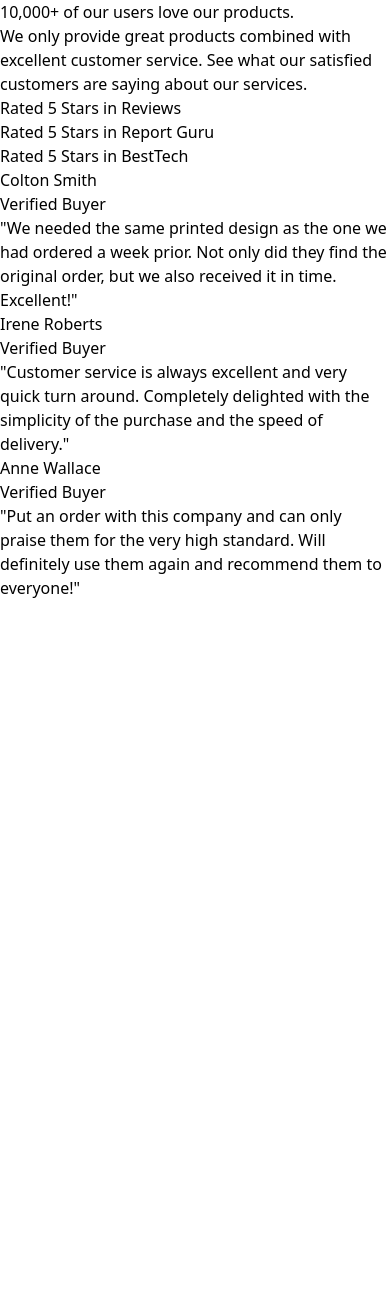
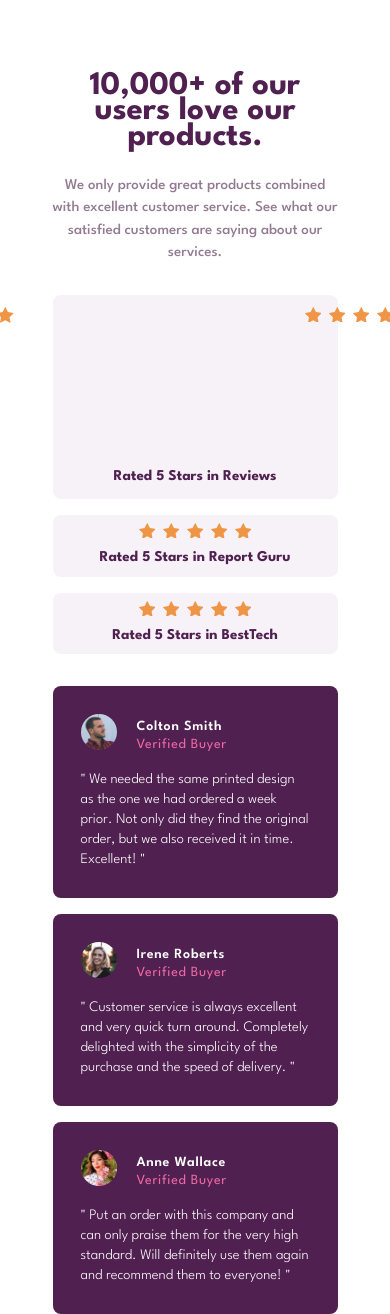
Before and after one commit to shaversj/social-proof-section-master, a React (Vite) app: page / in a window 390 px wide. Before the commit the page ends 844 px from the top, so only its background shows below. Built offline with nearby package versions, Linux system fonts and the light colour scheme.

Commit message:
Mobile layout changes

```diff
--- a/src/App.jsx
+++ b/src/App.jsx
@@ -1,52 +1,114 @@
 
+import coltonProfile from './assets/images/image-colton.jpg'
+import anneProfile from './assets/images/image-anne.jpg'
+import ireneProfile from './assets/images/image-irene.jpg'
 function App() {
 
 
   return (
     <>
-        <main>
+        <main className={"max-w-screen-sm bg-white mx-auto min-h-screen px-5 font-League-Spartan space-y-8 first:pt-[4.6rem]"}>
             <div>
-                <h1>10,000+ of our users love our products.</h1>
-                <p>We only provide great products combined with excellent customer service.
+                <h1 className={"text-very-dark-magenta text-[33px] font-bold leading-[1.6rem] text-center"}>10,000+ of our users love our products.</h1>
+                <p className={"pt-6 text-dark-grayish-magenta text-center leading-[1.38rem] text-[15px] font-medium"}>We only provide great products combined with excellent customer service.
                     See what our satisfied customers are saying about our services.</p>
             </div>
 
-            <div>
-                <h2>Rated 5 Stars in Reviews</h2>
-                <h2>Rated 5 Stars in Report Guru</h2>
-                <h2>Rated 5 Stars in BestTech</h2>
+
+
+            <div className={"w-full space-y-4"}>
+                <div className={"bg-light-grayish-magenta space-y-2 py-3 rounded-lg flex flex-col items-center"}>
+                    <div className={"flex gap-x-2 justify-center"}>
+                        <svg className={""} xmlns="http://www.w3.org/2000/svg"><path fill="#EF9546" d="M16.539 6.097a.297.297 0 0 0-.24-.202l-5.36-.779L8.542.26a.296.296 0 0 0-.53 0L5.613 5.117l-5.36.779a.297.297 0 0 0-.165.505l3.88 3.78-.917 5.34a.297.297 0 0 0 .43.312l4.795-2.52 4.794 2.52a.296.296 0 0 0 .43-.313l-.916-5.338 3.88-3.782c.08-.08.11-.197.075-.304z"/></svg>
+                        <svg xmlns="http://www.w3.org/2000/svg" width="16" height="15"><path fill="#EF9546" d="M16.539 6.097a.297.297 0 0 0-.24-.202l-5.36-.779L8.542.26a.296.296 0 0 0-.53 0L5.613 5.117l-5.36.779a.297.297 0 0 0-.165.505l3.88 3.78-.917 5.34a.297.297 0 0 0 .43.312l4.795-2.52 4.794 2.52a.296.296 0 0 0 .43-.313l-.916-5.338 3.88-3.782c.08-.08.11-.197.075-.304z"/></svg>
+                        <svg xmlns="http://www.w3.org/2000/svg" width="16" height="15"><path fill="#EF9546" d="M16.539 6.097a.297.297 0 0 0-.24-.202l-5.36-.779L8.542.26a.296.296 0 0 0-.53 0L5.613 5.117l-5.36.779a.297.297 0 0 0-.165.505l3.88 3.78-.917 5.34a.297.297 0 0 0 .43.312l4.795-2.52 4.794 2.52a.296.296 0 0 0 .43-.313l-.916-5.338 3.88-3.782c.08-.08.11-.197.075-.304z"/></svg>
+                        <svg xmlns="http://www.w3.org/2000/svg" width="16" height="15"><path fill="#EF9546" d="M16.539 6.097a.297.297 0 0 0-.24-.202l-5.36-.779L8.542.26a.296.296 0 0 0-.53 0L5.613 5.117l-5.36.779a.297.297 0 0 0-.165.505l3.88 3.78-.917 5.34a.297.297 0 0 0 .43.312l4.795-2.52 4.794 2.52a.296.296 0 0 0 .43-.313l-.916-5.338 3.88-3.782c.08-.08.11-.197.075-.304z"/></svg>
+                        <svg xmlns="http://www.w3.org/2000/svg" width="16" height="15"><path fill="#EF9546" d="M16.539 6.097a.297.297 0 0 0-.24-.202l-5.36-.779L8.542.26a.296.296 0 0 0-.53 0L5.613 5.117l-5.36.779a.297.297 0 0 0-.165.505l3.88 3.78-.917 5.34a.297.297 0 0 0 .43.312l4.795-2.52 4.794 2.52a.296.296 0 0 0 .43-.313l-.916-5.338 3.88-3.782c.08-.08.11-.197.075-.304z"/></svg>
+                    </div>
+                    <h2 className={"text-very-dark-magenta font-bold text-[15px] text-center"}>Rated 5 Stars in Reviews</h2>
+                </div>
+                <div className={"bg-light-grayish-magenta space-y-2 py-2 rounded-lg"}>
+                    <div className={"flex gap-x-2 justify-center"}>
+                        <svg xmlns="http://www.w3.org/2000/svg" width="16" height="15"><path fill="#EF9546" d="M16.539 6.097a.297.297 0 0 0-.24-.202l-5.36-.779L8.542.26a.296.296 0 0 0-.53 0L5.613 5.117l-5.36.779a.297.297 0 0 0-.165.505l3.88 3.78-.917 5.34a.297.297 0 0 0 .43.312l4.795-2.52 4.794 2.52a.296.296 0 0 0 .43-.313l-.916-5.338 3.88-3.782c.08-.08.11-.197.075-.304z"/></svg>
+                        <svg xmlns="http://www.w3.org/2000/svg" width="16" height="15"><path fill="#EF9546" d="M16.539 6.097a.297.297 0 0 0-.24-.202l-5.36-.779L8.542.26a.296.296 0 0 0-.53 0L5.613 5.117l-5.36.779a.297.297 0 0 0-.165.505l3.88 3.78-.917 5.34a.297.297 0 0 0 .43.312l4.795-2.52 4.794 2.52a.296.296 0 0 0 .43-.313l-.916-5.338 3.88-3.782c.08-.08.11-.197.075-.304z"/></svg>
+                        <svg xmlns="http://www.w3.org/2000/svg" width="16" height="15"><path fill="#EF9546" d="M16.539 6.097a.297.297 0 0 0-.24-.202l-5.36-.779L8.542.26a.296.296 0 0 0-.53 0L5.613 5.117l-5.36.779a.297.297 0 0 0-.165.505l3.88 3.78-.917 5.34a.297.297 0 0 0 .43.312l4.795-2.52 4.794 2.52a.296.296 0 0 0 .43-.313l-.916-5.338 3.88-3.782c.08-.08.11-.197.075-.304z"/></svg>
+                        <svg xmlns="http://www.w3.org/2000/svg" width="16" height="15"><path fill="#EF9546" d="M16.539 6.097a.297.297 0 0 0-.24-.202l-5.36-.779L8.542.26a.296.296 0 0 0-.53 0L5.613 5.117l-5.36.779a.297.297 0 0 0-.165.505l3.88 3.78-.917 5.34a.297.297 0 0 0 .43.312l4.795-2.52 4.794 2.52a.296.296 0 0 0 .43-.313l-.916-5.338 3.88-3.782c.08-.08.11-.197.075-.304z"/></svg>
+                        <svg xmlns="http://www.w3.org/2000/svg" width="16" height="15"><path fill="#EF9546" d="M16.539 6.097a.297.297 0 0 0-.24-.202l-5.36-.779L8.542.26a.296.296 0 0 0-.53 0L5.613 5.117l-5.36.779a.297.297 0 0 0-.165.505l3.88 3.78-.917 5.34a.297.297 0 0 0 .43.312l4.795-2.52 4.794 2.52a.296.296 0 0 0 .43-.313l-.916-5.338 3.88-3.782c.08-.08.11-.197.075-.304z"/></svg>
+                    </div>
+                    <h2 className={"text-very-dark-magenta font-bold text-[15px] text-center"}>Rated 5 Stars in Report Guru</h2>
+                </div>
+                <div className={"bg-light-grayish-magenta space-y-2 py-2 rounded-lg"}>
+                    <div className={"flex gap-x-2 justify-center"}>
+                        <svg xmlns="http://www.w3.org/2000/svg" width="16" height="15"><path fill="#EF9546" d="M16.539 6.097a.297.297 0 0 0-.24-.202l-5.36-.779L8.542.26a.296.296 0 0 0-.53 0L5.613 5.117l-5.36.779a.297.297 0 0 0-.165.505l3.88 3.78-.917 5.34a.297.297 0 0 0 .43.312l4.795-2.52 4.794 2.52a.296.296 0 0 0 .43-.313l-.916-5.338 3.88-3.782c.08-.08.11-.197.075-.304z"/></svg>
+                        <svg xmlns="http://www.w3.org/2000/svg" width="16" height="15"><path fill="#EF9546" d="M16.539 6.097a.297.297 0 0 0-.24-.202l-5.36-.779L8.542.26a.296.296 0 0 0-.53 0L5.613 5.117l-5.36.779a.297.297 0 0 0-.165.505l3.88 3.78-.917 5.34a.297.297 0 0 0 .43.312l4.795-2.52 4.794 2.52a.296.296 0 0 0 .43-.313l-.916-5.338 3.88-3.782c.08-.08.11-.197.075-.304z"/></svg>
+                        <svg xmlns="http://www.w3.org/2000/svg" width="16" height="15"><path fill="#EF9546" d="M16.539 6.097a.297.297 0 0 0-.24-.202l-5.36-.779L8.542.26a.296.296 0 0 0-.53 0L5.613 5.117l-5.36.779a.297.297 0 0 0-.165.505l3.88 3.78-.917 5.34a.297.297 0 0 0 .43.312l4.795-2.52 4.794 2.52a.296.296 0 0 0 .43-.313l-.916-5.338 3.88-3.782c.08-.08.11-.197.075-.304z"/></svg>
+                        <svg xmlns="http://www.w3.org/2000/svg" width="16" height="15"><path fill="#EF9546" d="M16.539 6.097a.297.297 0 0 0-.24-.202l-5.36-.779L8.542.26a.296.296 0 0 0-.53 0L5.613 5.117l-5.36.779a.297.297 0 0 0-.165.505l3.88 3.78-.917 5.34a.297.297 0 0 0 .43.312l4.795-2.52 4.794 2.52a.296.296 0 0 0 .43-.313l-.916-5.338 3.88-3.782c.08-.08.11-.197.075-.304z"/></svg>
+                        <svg xmlns="http://www.w3.org/2000/svg" width="16" height="15"><path fill="#EF9546" d="M16.539 6.097a.297.297 0 0 0-.24-.202l-5.36-.779L8.542.26a.296.296 0 0 0-.53 0L5.613 5.117l-5.36.779a.297.297 0 0 0-.165.505l3.88 3.78-.917 5.34a.297.297 0 0 0 .43.312l4.795-2.52 4.794 2.52a.296.296 0 0 0 .43-.313l-.916-5.338 3.88-3.782c.08-.08.11-.197.075-.304z"/></svg>
+                    </div>
+                    <h2 className={"text-very-dark-magenta font-bold text-[15px] text-center"}>Rated 5 Stars in BestTech</h2>
+                </div>
             </div>
 
-            <div>
-                <div>
-                    <h2>Colton Smith</h2>
-                    <h3>Verified Buyer</h3>
-                    <p>
-                        "We needed the same printed design as the one we had ordered a week prior.
+            <div className={"space-y-4"}>
+                <div className={"bg-very-dark-magenta p-7 space-y-5 rounded-lg"}>
+                    <div className={"flex items-center space-x-5"}>
+                        <div className={""}>
+                            <img className={"rounded-full w-[36px] h-[36px]"} src={coltonProfile} alt={""} />
+                        </div>
+                        <div className={""}>
+                            <span className={"text-custom-white text-sm font-semibold tracking-wider"}>Colton Smith</span>
+                            <span className={"text-soft-pink text-sm leading-[.7rem] block tracking-wider"}>Verified Buyer</span>
+                        </div>
+
+                    </div>
+
+                    <p className={"text-custom-white text-[14.5px] font-thin leading-5"}>
+                        " We needed the same printed design as the one we had ordered a week prior.
                         Not only did they find the original order, but we also received it in time.
-                        Excellent!"
+                        Excellent! "
                     </p>
 
                 </div>
 
-                <div>
-                    <h2>Irene Roberts</h2>
-                    <h3>Verified Buyer</h3>
-                    <p>
-                        "Customer service is always excellent and very quick turn around. Completely
-                        delighted with the simplicity of the purchase and the speed of delivery."
+                <div className={"bg-very-dark-magenta p-7 space-y-5 rounded-lg"}>
+                    <div className={"flex items-center space-x-5"}>
+                        <div className={""}>
+                            <img className={"rounded-full w-[36px] h-[36px]"} src={ireneProfile} alt={""} />
+                        </div>
+                        <div className={""}>
+                            <span className={"text-custom-white text-sm font-semibold tracking-wider"}>Irene Roberts</span>
+                            <span className={"text-soft-pink text-sm leading-[.7rem] block tracking-wider"}>Verified Buyer</span>
+                        </div>
+
+                    </div>
+
+                    <p className={"text-custom-white text-[14.5px] font-thin leading-5"}>
+                        " Customer service is always excellent and very quick turn around. Completely
+                        delighted with the simplicity of the purchase and the speed of delivery. "
                     </p>
 
                 </div>
 
-                <div>
-                    <h2>Anne Wallace</h2>
-                    <h3>Verified Buyer</h3>
-                    <p>
-                        "Put an order with this company and can only praise them for the very high
-                        standard. Will definitely use them again and recommend them to everyone!"
+                <div className={"bg-very-dark-magenta p-7 space-y-5 rounded-lg"}>
+                    <div className={"flex items-center space-x-5"}>
+                        <div className={""}>
+                            <img className={"rounded-full w-[36px] h-[36px]"} src={anneProfile} alt={""} />
+                        </div>
+                        <div className={""}>
+                            <span className={"text-custom-white text-sm font-semibold tracking-wider"}>Anne Wallace</span>
+                            <span className={"text-soft-pink text-sm leading-[.7rem] block tracking-wider"}>Verified Buyer</span>
+                        </div>
+
+                    </div>
+
+                    <p className={"text-custom-white text-[14.5px] font-thin leading-5"}>
+                        " Put an order with this company and can only praise them for the very high
+                        standard. Will definitely use them again and recommend them to everyone! "
                     </p>
+
                 </div>
+
+
             </div>
         </main>
     </>
--- a/tailwind.config.js
+++ b/tailwind.config.js
@@ -7,14 +7,14 @@ export default {
   theme: {
     extend: {
       screens: {
-        'sm': "375px",
+        'sm': "325px",
         'lg': '1440px',
       },
       colors: {
         'very-dark-magenta': 'hsl(300, 43%, 22%)',
         'soft-pink': 'hsl(333, 80%, 67%)',
         'dark-grayish-magenta': 'hsl(303, 10%, 53%)',
-        'Light Grayish Magenta': 'hsl(300, 24%, 96%)',
+        'light-grayish-magenta': 'hsl(300, 24%, 96%)',
         'custom-white': 'hsl(0, 0%, 100%)'
       },
       fontFamily: {
```
